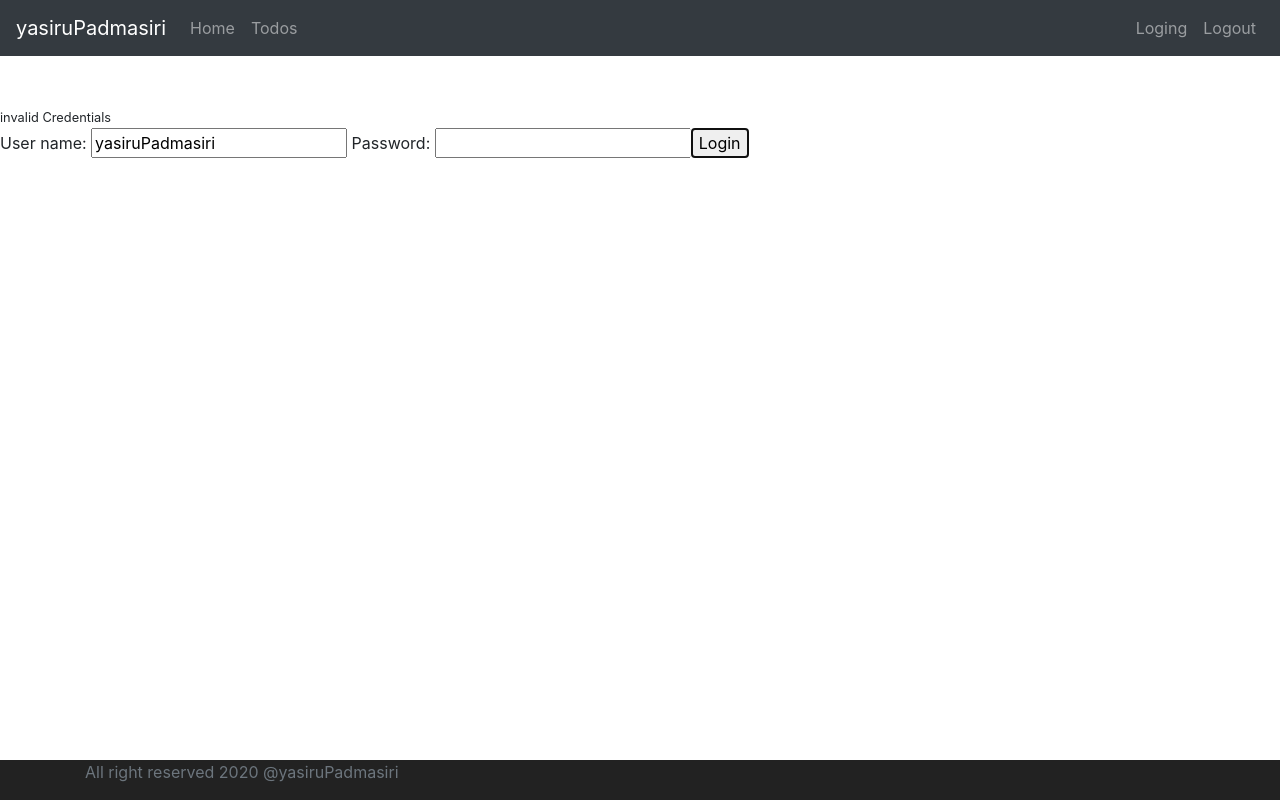
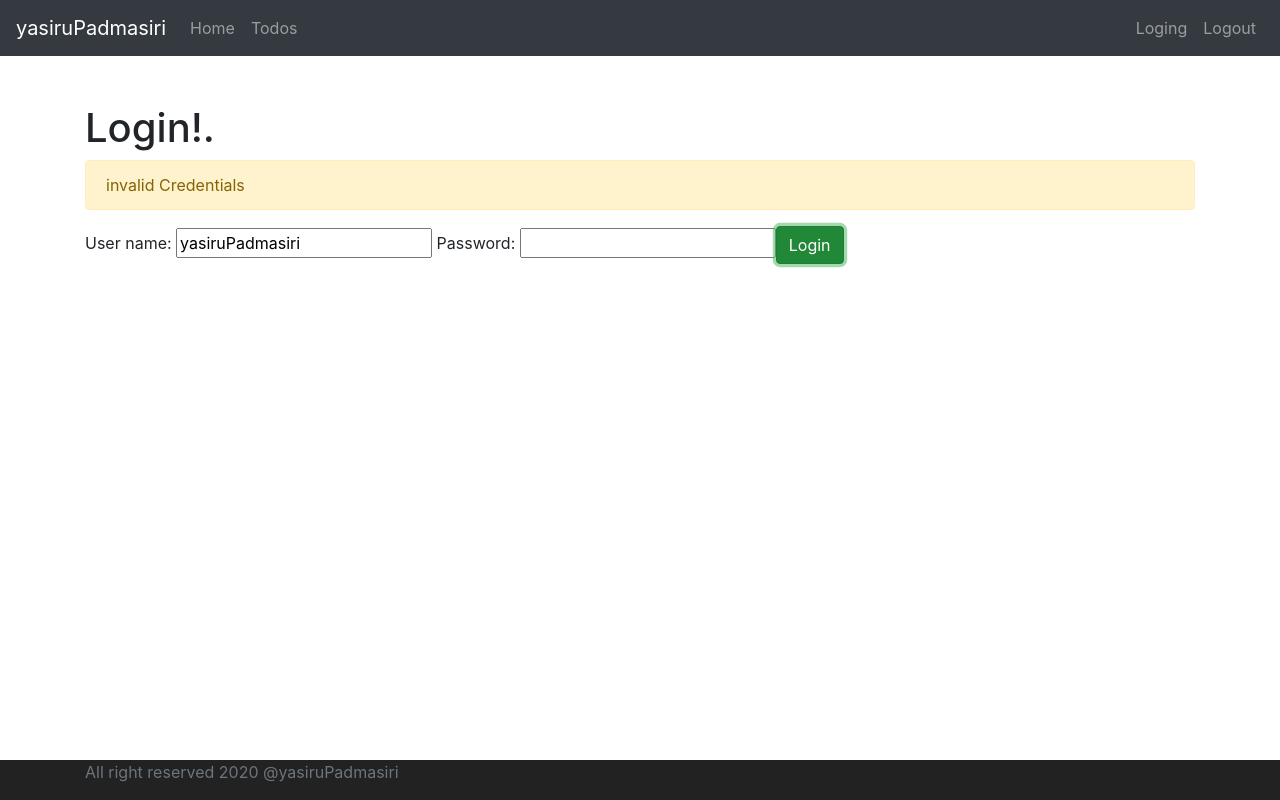
Before and after one commit to yasiruPadmasiri/angular_java_springboot, an Angular app in the folder frontend/todo/: page / in a window 1280 px wide. Both pictures are taken after a click on the button "Login". Built offline with nearby package versions, Linux system fonts and the light colour scheme.

Commit message:
basic views working without errors

```diff
--- a/frontend/todo/src/app/login/login.component.html
+++ b/frontend/todo/src/app/login/login.component.html
@@ -1,8 +1,12 @@
-<small *ngIf='invalidLoging'>{{errorMessage}}</small>
+<div class="container">
+    <h1>Login!.</h1>
+
+<div class="alert alert-warning" *ngIf='invalidLoging'>{{errorMessage}}</div>
 <div>
 
 User name: <input type="text" name="username" [(ngModel)]="username">
 Password: <input  type="password" name="password" [(ngModel)]="password" >
-<button (click)=handlelogin()>Login</button>
+<button (click)=handlelogin() class="btn btn-success">Login</button>
 </div>
 <!-- UsenName:{{username}} -->
+</div>
--- a/frontend/todo/src/app/login/login.component.ts
+++ b/frontend/todo/src/app/login/login.component.ts
@@ -22,6 +22,7 @@ export class LoginComponent implements OnInit {
     // console.log(this.username);
     if(this.username==='yasiruPadmasiri'&&this.password==='padmasiri')
     {
+      console.log(this.router.navigate(['welcome',this.username]))
       this.router.navigate(['welcome',this.username])
       this.invalidLoging=false;
     }else
--- a/frontend/todo/src/app/welcome/welcome.component.html
+++ b/frontend/todo/src/app/welcome/welcome.component.html
@@ -1,6 +1,12 @@
-<p> welcome here {{name}}. welcome works!
+<div class="container">
+
+    <h1> Welcome to BatsWorld</h1>
+
+<p> welcome here {{name}}. welcome works to be Batman!
+
 
     you can manage your todos <a routerLink='/todo'>here</a>
 
 
 </p>
+</div>
```
